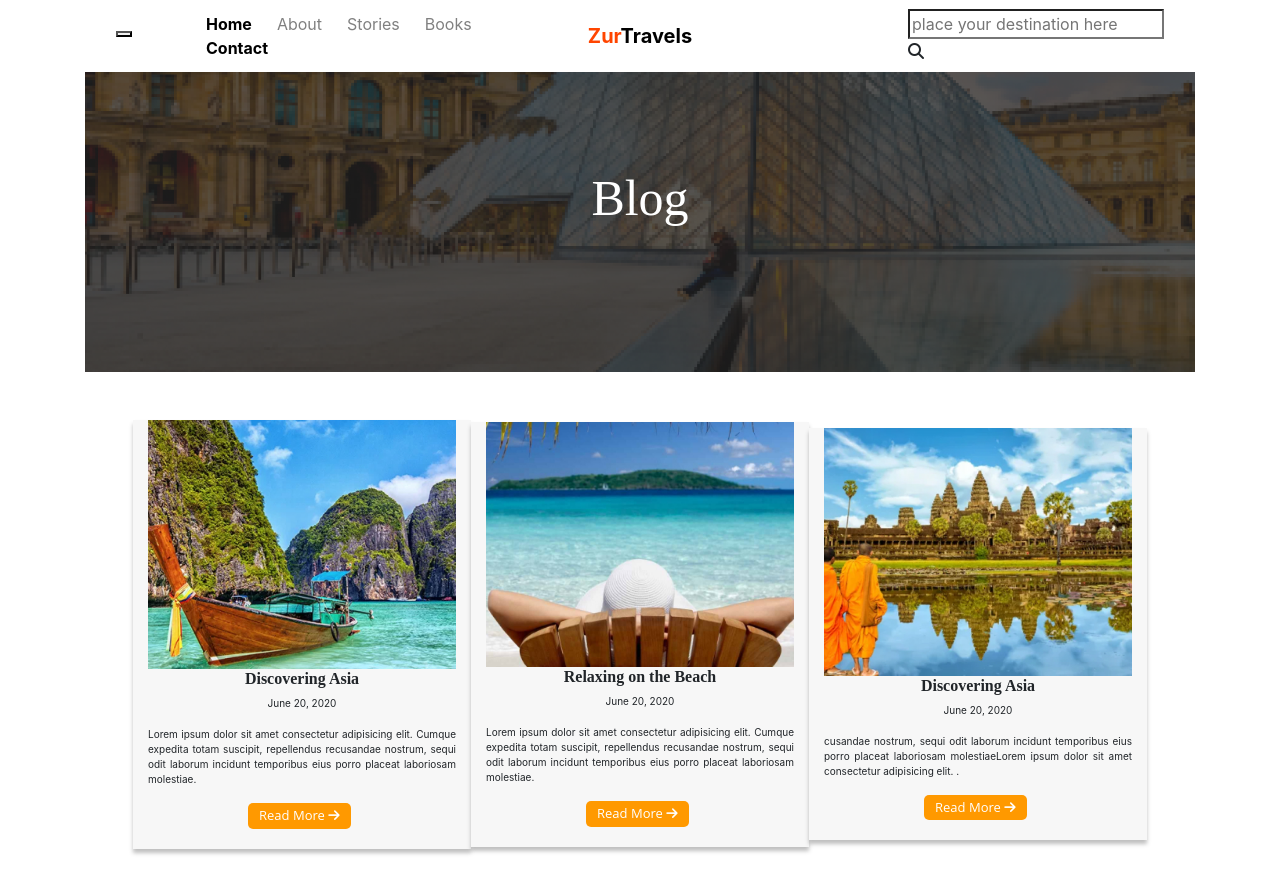
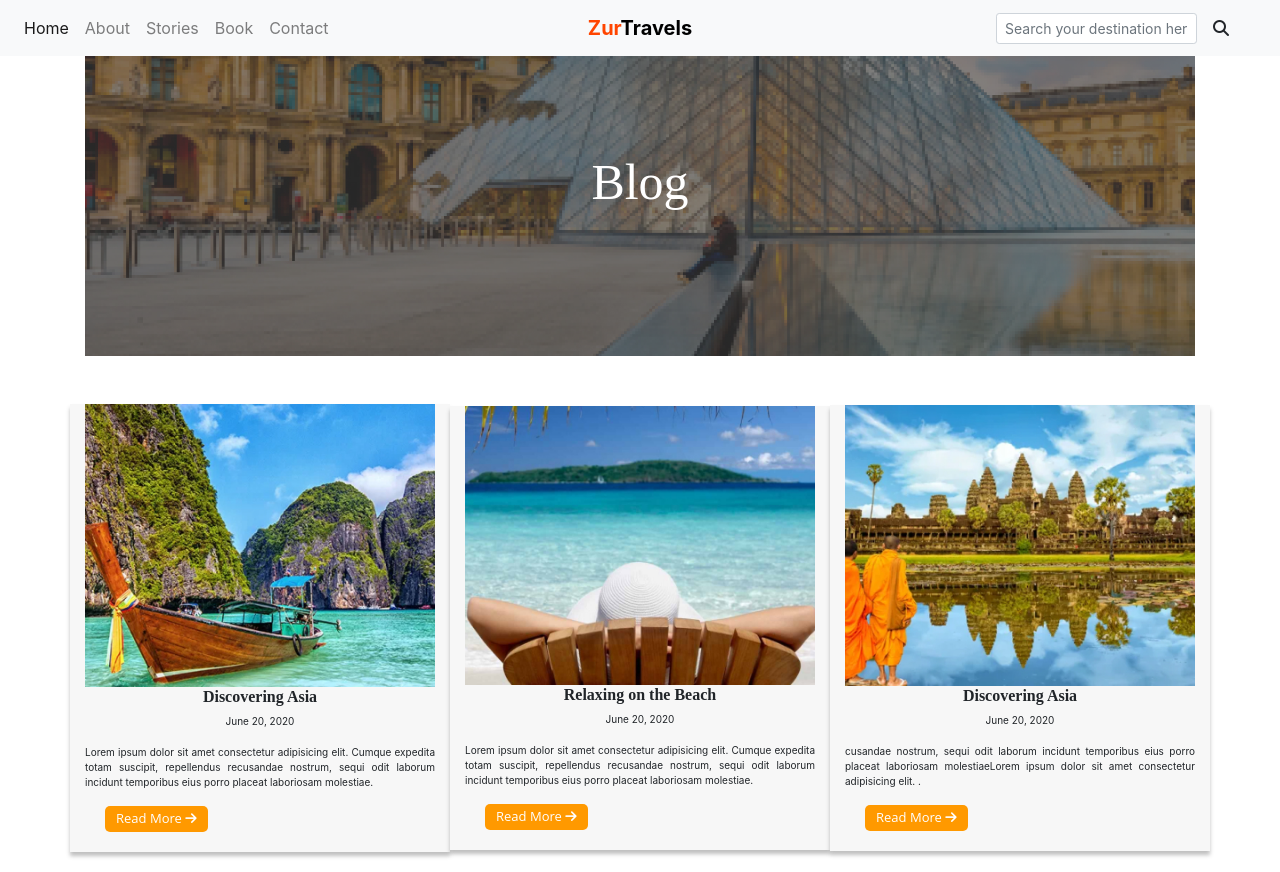
Before and after one commit to OnolexTim/OnolexTim.github.io, a plain HTML site: page index.html in a window 1280 px wide. Shown: the top 872 px of the page. Drawn offline with nearby package versions, Linux system fonts and the light colour scheme; a script that the page names is missing.

Commit message:
Update index.html

```diff
--- a/index.html
+++ b/index.html
@@ -1,5 +1,3 @@
-
-
 <!DOCTYPE html>
 <html lang="en">
 <head>
@@ -16,6 +14,15 @@
 <script src="https://ajax.googleapis.com/ajax/libs/jquery/3.3.1/jquery.min.js"></script>
 <style>
 
+    .logo{
+        color:orangered;
+        font-weight: bold;
+    }
+
+    .tr{
+        color:black;
+        font-weight: bold;
+    }
 
     header{
   background-image: url("images/Rectangle 1.jpg");
@@ -40,7 +47,7 @@ div img {
 }
 
 .dark-overlay{
-  background-color: rgba(0, 0, 0, 0.658);
+  background-color: rgba(0, 0, 0, 0.493);
   text-align: center;
   font-family: Merriweather;
   font-size: inherit;
@@ -79,91 +86,6 @@ margin:auto;
 }
 
 
-.btn{
-  background: #FF9900;
-border-radius: 5px;
-color:white;
-padding-top:2px;
-padding-bottom: 2px;
-padding-right: 10px;
-padding-left: 10px;
-font-family: Open Sans;
-font-size: small;
-}
-
-footer  {background:#444444;
-  color:white;
-  font-family: Work Sans;
-  padding:18px;
-}
-.logo{
-  color:orangered;
-  font-weight: bold;
-}
-.tr{
-  color:black;
-  font-weight: bold;
-}
-
-.navbar-brand{
-    transform:translateX(-50%);
-    left:50%;
-    position:absolute;
-    margin-top:5px;
-  }
-
-  .navbar-brand {
-    padding:0px;
-  }
-
-  @media (max-width:1999px){
-    form{
-      margin-left:300px;}
-
-      .navbar-toggler-icon {
-        display: none;
-      }
-
-  }
-  @media (max-width:684px){
-    form{
-      margin-left:0px;}
-  }
-
-  @media (max-width:884px){
-    form{
-      margin-left:100px;}
-  }
-  @media (max-width:574px){
-    form{
-      margin-right:30px;}
-      .navbar-toggler-icon {
-        display: block;
-      }
-  }
-
-  @media (max-width:819px){
-    ul li{
-     display:table-row;}
-  }
-  .navbar-left{
-    margin-left: 70px;
-    padding:4px;
-
-
-  }
-
-  ul li{
-    margin-right:25px;
-    }
-
-  nav a {color:#808080;
-
-
-  }
-.fa-search{
-  cursor:inherit;
-}
 
 .btn{
   background: #FF9900;
@@ -175,7 +97,7 @@ padding-right: 10px;
 padding-left: 10px;
 font-family: Open Sans;
 font-size: small;
-margin-left:100px;
+margin-left:20px;
 
 }
 
@@ -187,55 +109,51 @@ button{
 footer  {background:#444444;
   color:#ffffff;
   font-family: Work Sans;
-  padding:15px;
-  font-size: small;
-  margin-top: 40px;
-}
-.cont{
-  color:#000000;
-  font-weight: bold;
-}
 
-.hm{
-  color:#000000;
-  font-weight: bold;
 }
 </style>
+
+</head>
+
 <body>
 
 
-
-  <div class="container bar w-100">
-    <nav class="navbar navbar-expand-sm">
-
-    <div class="container-fluid">
-      <div class="navbar-header">
-        <button type="button" class="navbar-toggle collapsed" data-toggle="collapse" data-target="#navbar">
-          <span class="sr-only"></span>
+  <nav class="navbar navbar-expand-md navbar-light bg-light">
+    <div class="navbar-collapse collapse w-100 order-1 order-md-0 dual-collapse2">
+        <ul class="navbar-nav mr-auto">
+            <li class="nav-item active">
+                <a class="nav-link" href="#">Home</a>
+            </li>
+            <li class="nav-item">
+                <a class="nav-link" href="#">About</a>
+            </li>
+            <li class="nav-item">
+                <a class="nav-link" href="#">Stories</a>
+            </li>
+            <li class="nav-item">
+                <a class="nav-link" href="#">Book</a>
+            </li>
+            <li class="nav-item">
+                <a class="nav-link" href="#">Contact</a>
+            </li>
+        </ul>
+    </div>
+    <div class="mx-auto order-0">
+        <a class="navbar-brand mx-auto" href="#"><span class="logo">Zur</span><span class="tr">Travels</span></a>
+        <button class="navbar-toggler" type="button" data-toggle="collapse" data-target=".dual-collapse2">
             <span class="navbar-toggler-icon"></span>
-
-
         </button>
-        <a class="navbar-brand" href="me.html"> <span class="logo">Zur<span class="tr">Travels</span></a>
     </div>
-      <div id="navbar" class="collapse navbar-collapse ">
-        <ul class="nav navbar-nav navbar-left">
-          <li class="active"><a href="#"><span class="hm">Home</span></a></li>
-          <li><a href="#">About</a></li>
-          <li><a href="#">Stories</a></li>
-          <li><a href="#">Books</a></li>
-          <li><a href="#"><span class="cont">Contact</span></a></li>
-        </ul>
-        <ul class="nav navbar-nav navbar-right ml-5">
-          <form>
-            <input type="search" value="" placeholder="place your destination here" type="submit">
-            <i class="fa fa-search" class="search"></i>
+    <div class="navbar-collapse collapse w-100 order-3 dual-collapse2">
+        <ul class="navbar-nav ml-auto">
+            <form class="form-inline">
+                <input class="form-control form-control-sm mr-3 w-75" type="text" placeholder="Search your destination here..."
+                  aria-label="Search">
+                <i class="fa fa-search" aria-hidden="true"></i>
               </form>
         </ul>
     </div>
-    </div>
 </nav>
-  </div>
 
 
 <div class="container">
@@ -251,8 +169,8 @@ footer  {background:#444444;
       </div>
     </header>
     </div>
-<div class="container mt-5 ">
-<div class="row mx-5 mclass">
+    <div class="container mt-5 d-flex">
+    <div class="row justify-content-around  mclass">
       <div class="col-sm-4">
         <img src="images/image 8.jpg">
         <br>
@@ -261,10 +179,11 @@ footer  {background:#444444;
            <p>Lorem ipsum dolor sit amet consectetur adipisicing elit. Cumque expedita totam suscipit,
               repellendus recusandae nostrum, sequi odit laborum incidunt temporibus eius porro placeat
               laboriosam molestiae.</p>
-          <button class="btn" type="button">Read More  <i class="fa fa-arrow-right"></i>
+              <button class="btn justify-content-between" type="button">Read More  <i class="fa fa-arrow-right"></i>
               </button>
 
       </div>
+      <br>
       <div class="col-sm-4">
         <img src="images/image 5.jpg">
         <br>
@@ -273,8 +192,9 @@ footer  {background:#444444;
           <p>Lorem ipsum dolor sit amet consectetur adipisicing elit. Cumque expedita totam suscipit,
              repellendus recusandae nostrum, sequi odit laborum incidunt temporibus eius porro placeat
              laboriosam molestiae.</p>
-         <button class="btn" type="button">Read More  <i class="fa fa-arrow-right"></i>
+             <button class="btn align-item-center" type="button">Read More  <i class="fa fa-arrow-right"></i>
              </button>
+             <br>
       </div>
       <div class="col-sm-4">
         <img src="images/image 9.jpg">
@@ -285,12 +205,13 @@ footer  {background:#444444;
              laboriosam molestiaeLorem ipsum dolor sit amet consectetur adipisicing elit. .</p>
              <button class="btn" type="button">Read More  <i class="fa fa-arrow-right"></i>
              </button>
+             <br>
       </div>
     </div>
     </div>
 
         <div class="container mt-4">
-    <div class="row mx-5 mclass">
+        <div class="row justify-content-around  mclass">
           <div class="col-sm-4">
             <img src="images/image 6.jpg">
             <br>
@@ -301,7 +222,7 @@ footer  {background:#444444;
                   laboriosam molestiae.</p>
                   <button class="btn" type="button">Read More  <i class="fa fa-arrow-right"></i>
                   </button>
-
+            <br>
           </div>
           <div class="col-sm-4">
             <img src="images/image 10.jpg">
@@ -313,6 +234,7 @@ footer  {background:#444444;
                laboriosam molestiae.</p>
                <button class="btn" type="button">Read More  <i class="fa fa-arrow-right"></i>
                </button>
+               <br>
           </div>
           <div class="col-sm-4">
             <img src="images/image 7.jpg">
@@ -324,6 +246,7 @@ footer  {background:#444444;
                  laboriosam molestiae.</p>
                  <button class="btn" type="button">Read More  <i class="fa fa-arrow-right"></i>
                  </button>
+                 <br>
           </div>
         </div>
         </div>
@@ -334,28 +257,41 @@ footer  {background:#444444;
 
 
 
-       <footer>
-        <ul class="list-unstyled">
+           <footer class="page-footer font-small pt-4">
+               <div class="container">
+
+              <div class="row d-flex align-items-center">
+                  <div class="col-md-7 col-lg-8">
+                      <p class="text-center text-md-left ">
+    <a class="nav-link" href="#home"></a></p>
+                &copy;Copyright. ZuriTour</div>
+                <div class="col-md-5 col-lg-4 ml-lg-0">
+                    <div class="text-center text-md-right">
+                        <ul class="list-unstyled list-inline-item">
                             <li class="list-inline-item">
-<a class="nav-link" href="#home"></a>
-            &copy;Copyright. ZuriTour</li>
-            <li class="list-inline-item float-right px-2">
                   <a class="nav-link " href="#Home"></a>
                 Contact</li>
-          <li class="list-inline-item float-right px-2">
+              <li class="list-inline-item">
                 <a class="nav-link " href="#Home"></a>
               Book</li>
-          <li class="list-inline-item float-right px-2">
+              <li class="list-inline-item">
                 <a class="nav-link" href="#About"></a>
               Stories</li>
-          <li class="list-inline-item float-right px-2">
+              <li class="list-inline-item">
                 <a class="nav-link" href="#Stories"></a>
               About</li>
-          <li class="list-inline-item float-right px-2">
+              <li class="list-inline-item">
                 <a class="nav-link " href="#home"></a>
                Home</li>
               </ul>
+              </div>
+              </div>
+              </div>
            </footer>
+
+
+
+
 
 
 
```
Lines whose indentation alone changed are shown as unchanged.
